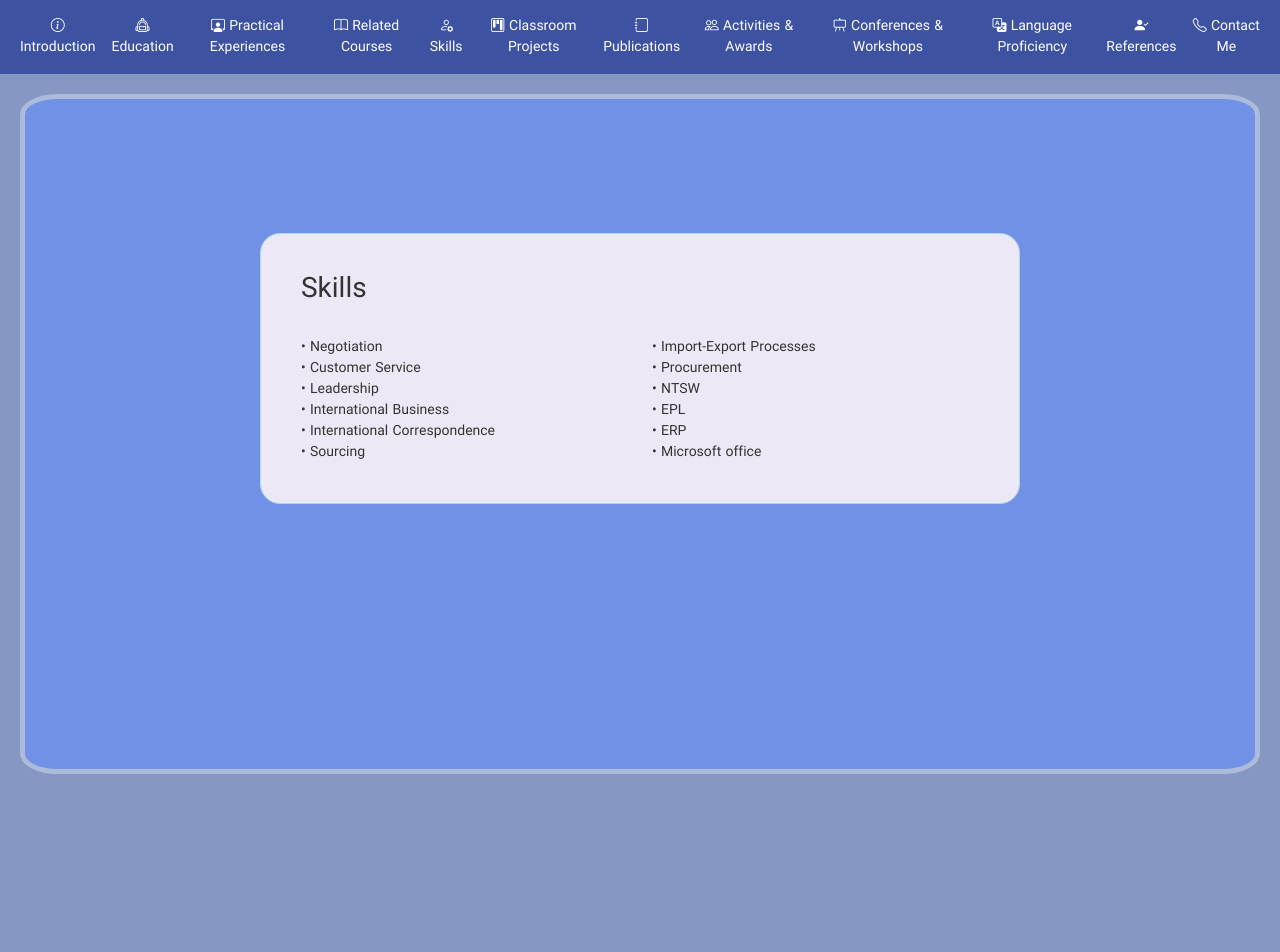
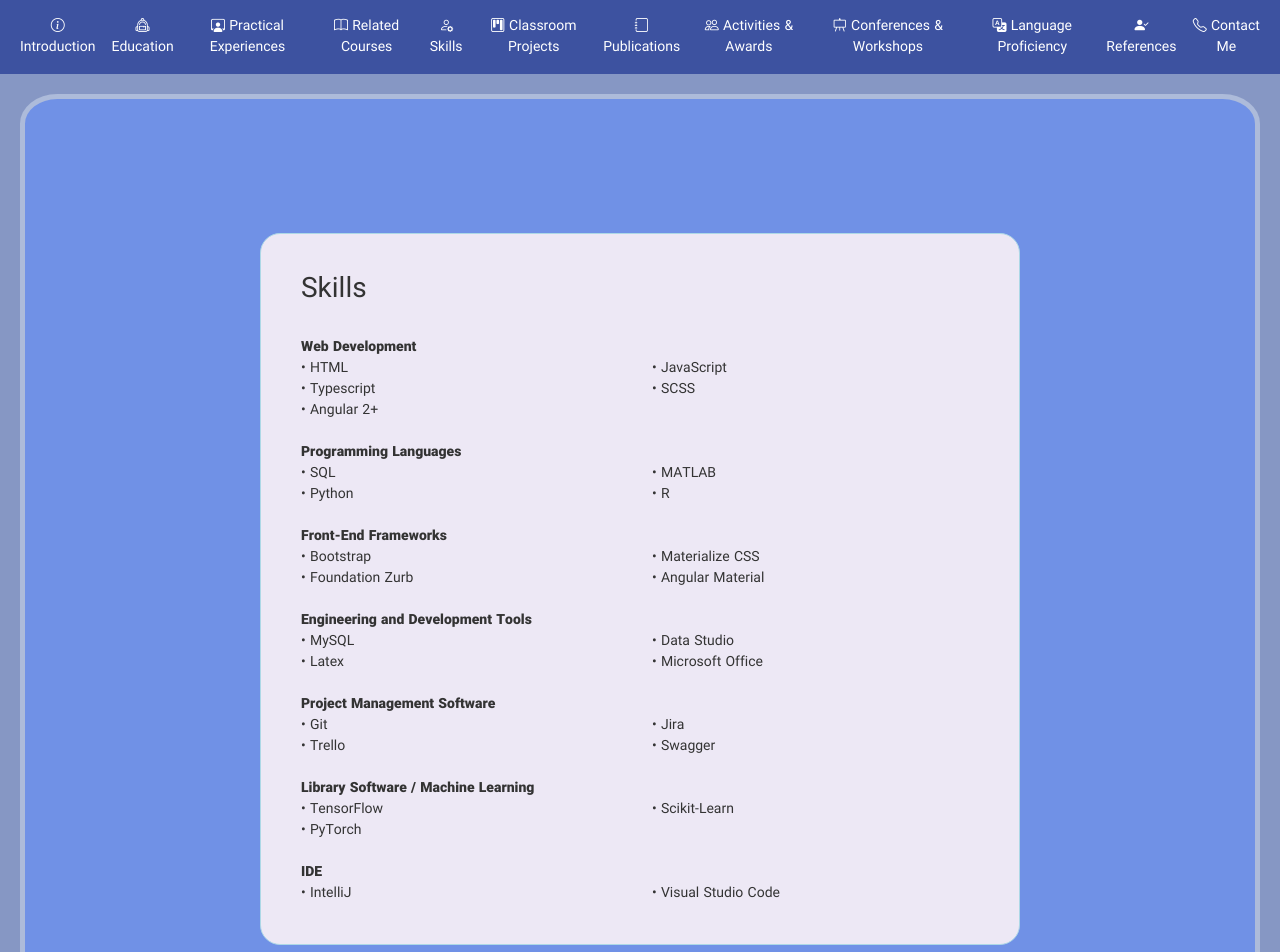
Before and after one commit to samanzameni/personal-webpage, an Angular app: page /skills in a window 1280 px wide. Shown: the top 952 px of the page. Before the commit the page ends 800 px from the top, so only its background shows below. Built offline with nearby package versions, Linux system fonts and the light colour scheme.

Commit message:
fix skills page bugs.

```diff
--- a/src/app/feature/pages/classroom-projects/classroom-projects.component.html
+++ b/src/app/feature/pages/classroom-projects/classroom-projects.component.html
@@ -6,14 +6,29 @@
         <h3>Classroom Projects</h3> <br>
         <div class="row">
           <div class="col-sm-12 col-md-12 col-lg-12" >
-            <b> •	Recruitment negotiation for the position of Marketing Manager in a tourism company.</b> <br>
-            <b>Supervisor:</b> Prof. Yasan AllahPourAshraf <br>
-            <b>Description:</b>  This classroom project focuses on simulating recruitment negotiations for the Marketing Manager position in a tourism company. Students engage in role-playing exercises to practice negotiation skills and decision-making specific to hiring a Marketing Manager in the tourism industry.
+            <b> •	Interactive discussions between people and shaping social networks.</b> <br>
+            <b>Supervisor:</b> Prof. Omid Fatemi <br>
+            <b>Description:</b>  Creating high quality relationship between teacher and student as well as a more interactive environment in the moodle learning platform.
           </div>
           <div class="col-sm-12 col-md-12 col-lg-12">
-            <b>•	Employee resistance to change and introducing some methods to deal with it.</b> <br>
-            <b> Supervisor:</b> Prof. Ghasem Shiri <br>
-            <b> Description:</b> This classroom project explores the topic of employee resistance to change and introduces various methods to effectively manage and address this resistance within an organizational context. Students learn strategies and techniques to mitigate resistance and facilitate successful change initiatives in the workplace.
+            <b>•	Privacy and Security Control in Big Data.</b> <br>
+            <b> Supervisor:</b> Prof. Masoud Rahgozar <br>
+            <b> Description:</b> Creating a security framework (antivirus) in G-Hadoop for big data computing in data centers.
+          </div>
+          <div class="col-sm-12 col-md-12 col-lg-12">
+            <b>•	Security Vulnerabilities and Challenges in Internet of Things. </b> <br>
+            <b> Supervisor:</b> Prof. Naser Yazdani<br>
+            <b> Description:</b> I attempted to examine the security and objectives of the Internet of Things, and then provided a new classification of different types of attacks and countermeasures in security and privacy.
+          </div>
+          <div class="col-sm-12 col-md-12 col-lg-12">
+            <b>•	Reducing the Storage Overhead of Main-Memory OLTP Databases with Hybrid Indexes.</b> <br>
+            <b> Supervisor:</b> Prof. Masoud Rahgozar <br>
+            <b> Description:</b> To minimize this additional workload, our suggestion is to implement a two-stage index. In the initial stage, all incoming entries are processe swiftly for efficient read and write operations. Periodically, the index transfers entries from the first stage to the second stage, which employs a more condensed data structure optimized for reading.
+          </div>
+          <div class="col-sm-12 col-md-12 col-lg-12">
+            <b>•	Comparison of maximum matching algorithms. </b> <br>
+            <b> Supervisor:</b> Prof. Behnam Bahrak <br>
+            <b> Description:</b> I analyzed and compared three algorithms:  Hungarian, hopcraft-karp, and Blossom.
           </div>
         </div>
 
--- a/src/app/feature/pages/skills/skills.component.html
+++ b/src/app/feature/pages/skills/skills.component.html
@@ -4,37 +4,94 @@
       <div class="col-sm-8 col-md-8 col-lg-8 box-css">
 
         <h3>Skills</h3> <br>
+        <b>Web Development</b> <br>
         <div class="row">
-          <div class="col-sm-6 col-md-6 col-lg-6" >•	Negotiation</div>
+          <div class="col-sm-6 col-md-6 col-lg-6" >•	HTML</div>
           <div class="col-sm-6 col-md-6 col-lg-6">
-            •	Import-Export Processes</div>
+            •	JavaScript</div>
         </div>
         <div class="row">
-          <div class="col-sm-6 col-md-6 col-lg-6" >•	Customer Service</div>
+          <div class="col-sm-6 col-md-6 col-lg-6" >•	Typescript</div>
           <div class="col-sm-6 col-md-6 col-lg-6">
-            •	Procurement</div>
+            •	SCSS</div>
         </div>
         <div class="row">
-          <div class="col-sm-6 col-md-6 col-lg-6" >•	Leadership</div>
+          <div class="col-sm-6 col-md-6 col-lg-6" >•	Angular 2+</div>
           <div class="col-sm-6 col-md-6 col-lg-6">
-            •	NTSW</div>
+            </div>
+        </div>
+        <br>
+        <b>Programming Languages</b> <br>
+        <div class="row">
+          <div class="col-sm-6 col-md-6 col-lg-6" >•	SQL</div>
+          <div class="col-sm-6 col-md-6 col-lg-6">
+            •	MATLAB</div>
         </div>
         <div class="row">
-          <div class="col-sm-6 col-md-6 col-lg-6" >•	International Business</div>
+          <div class="col-sm-6 col-md-6 col-lg-6" >•	Python</div>
           <div class="col-sm-6 col-md-6 col-lg-6">
-            •	EPL</div>
+            •	R</div>
+        </div>
+        <br>
+        <b>Front-End Frameworks</b> <br>
+        <div class="row">
+          <div class="col-sm-6 col-md-6 col-lg-6" >•  Bootstrap</div>
+          <div class="col-sm-6 col-md-6 col-lg-6">
+            •	Materialize CSS </div>
         </div>
         <div class="row">
-          <div class="col-sm-6 col-md-6 col-lg-6" >•	International Correspondence</div>
+          <div class="col-sm-6 col-md-6 col-lg-6" >•	Foundation Zurb</div>
           <div class="col-sm-6 col-md-6 col-lg-6">
-            •	ERP          </div>
+            •	Angular Material
+          </div>
+        </div>
+        <br>
+        <b>Engineering and Development Tools</b> <br>
+        <div class="row">
+          <div class="col-sm-6 col-md-6 col-lg-6" >•  MySQL</div>
+          <div class="col-sm-6 col-md-6 col-lg-6">
+            •	Data Studio</div>
         </div>
         <div class="row">
-          <div class="col-sm-6 col-md-6 col-lg-6" >•	Sourcing</div>
+          <div class="col-sm-6 col-md-6 col-lg-6" >•	Latex</div>
           <div class="col-sm-6 col-md-6 col-lg-6">
-            •	Microsoft office
+            •	Microsoft Office
           </div>
         </div>
+        <br>
+        <b>Project Management Software</b> <br>
+        <div class="row">
+          <div class="col-sm-6 col-md-6 col-lg-6" >•  Git</div>
+          <div class="col-sm-6 col-md-6 col-lg-6">
+            •	Jira </div>
+        </div>
+        <div class="row">
+          <div class="col-sm-6 col-md-6 col-lg-6" >•	Trello </div>
+          <div class="col-sm-6 col-md-6 col-lg-6">
+            •	Swagger
+          </div>
+        </div>
+        <br>
+        <b>Library Software / Machine Learning</b> <br>
+        <div class="row">
+          <div class="col-sm-6 col-md-6 col-lg-6" >•  TensorFlow</div>
+          <div class="col-sm-6 col-md-6 col-lg-6">
+            •	Scikit-Learn </div>
+        </div>
+        <div class="row">
+          <div class="col-sm-6 col-md-6 col-lg-6" >•	PyTorch </div>
+          <div class="col-sm-6 col-md-6 col-lg-6">
+
+          </div>
+        </div>
+        <br>
+        <b>IDE</b> <br>
+        <div class="row">
+          <div class="col-sm-6 col-md-6 col-lg-6" >•  IntelliJ</div>
+          <div class="col-sm-6 col-md-6 col-lg-6">
+            •	Visual Studio Code </div>
+        </div>
+
 
       </div>
     </div>
```
